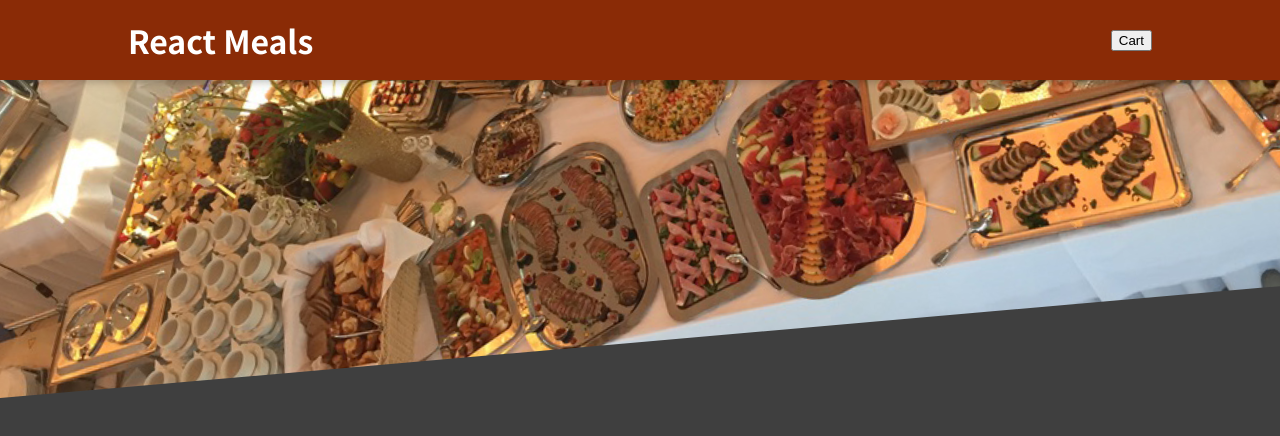
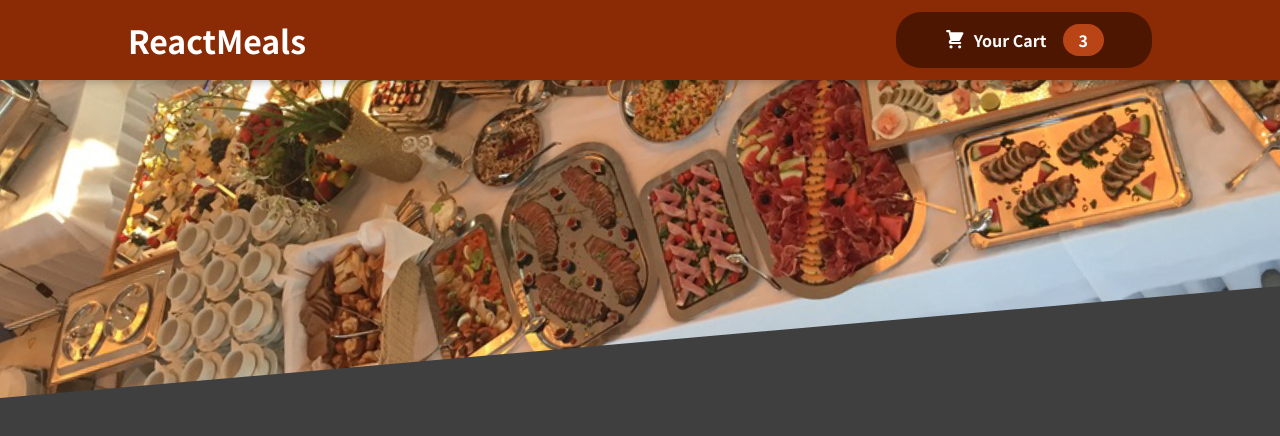
Before and after one commit to inusanaimu/React-Meals-App, a React (Create React App) app: page / in a window 1280 px wide. Shown: the top 436 px of the page. Built offline with nearby package versions, Linux system fonts and the light colour scheme.

Commit message:
Button Cart Header

```diff
--- /dev/null
+++ b/src/components/Cart/CartIcon.js
@@ -0,0 +1,13 @@
+const CartIcon = () => {
+  return (
+    <svg
+      xmlns='http://www.w3.org/2000/svg'
+      viewBox='0 0 20 20'
+      fill='currentColor'
+    >
+      <path d='M3 1a1 1 0 000 2h1.22l.305 1.222a.997.997 0 00.01.042l1.358 5.43-.893.892C3.74 11.846 4.632 14 6.414 14H15a1 1 0 000-2H6.414l1-1H14a1 1 0 00.894-.553l3-6A1 1 0 0017 3H6.28l-.31-1.243A1 1 0 005 1H3zM16 16.5a1.5 1.5 0 11-3 0 1.5 1.5 0 013 0zM6.5 18a1.5 1.5 0 100-3 1.5 1.5 0 000 3z' />
+    </svg>
+  )
+}
+
+export default CartIcon
--- a/src/components/Layout/Header.js
+++ b/src/components/Layout/Header.js
@@ -1,13 +1,15 @@
 import React from 'react'
 
+import HeaderCartButton from './HeaderCartButton'
 import mealsImage from '../../asserts/meals.jpg'
 import classess from './Header.module.css'
+
 function Header(props) {
   return (
     <>
       <header className={classess.header}>
-        <h1>React Meals</h1>
-        <button>Cart</button>
+        <h1>ReactMeals</h1>
+        <HeaderCartButton />
       </header>
       <div className={classess['main-image']}>
         <img src={mealsImage} alt='A table full of delicioud foods' />
--- /dev/null
+++ b/src/components/Layout/HeaderCartButton.js
@@ -0,0 +1,18 @@
+import CartIcon from '../Cart/CartIcon'
+import classes from './HeaderCartButton.module.css'
+
+function HeaderCartButton(props) {
+  return (
+    <>
+      <button className={classes.button}>
+        <span className={classes.icon}>
+          <CartIcon />
+        </span>
+        <span>Your Cart</span>
+        <span className={classes.badge}>3</span>
+      </button>
+    </>
+  )
+}
+
+export default HeaderCartButton
--- /dev/null
+++ b/src/components/Layout/HeaderCartButton.module.css
@@ -0,0 +1,59 @@
+.button {
+  cursor: pointer;
+  font: inherit;
+  border: none;
+  background-color: #4d1601;
+  color: white;
+  padding: 0.75rem 3rem;
+  display: flex;
+  justify-content: space-around;
+  align-items: center;
+  border-radius: 25px;
+  font-weight: bold;
+}
+
+.button:hover,
+.button:active {
+  background-color: #2c0d00;
+}
+
+.icon {
+  width: 1.35rem;
+  height: 1.35rem;
+  margin-right: 0.5rem;
+}
+
+.badge {
+  background-color: #b94517;
+  padding: 0.25rem 1rem;
+  border-radius: 25px;
+  margin-left: 1rem;
+  font-weight: bold;
+}
+
+.button:hover .badge,
+.button:active .badge {
+  background-color: #92320c;
+}
+
+.bump {
+  animation: bump 300ms ease-out;
+}
+
+@keyframes bump {
+  0% {
+    transform: scale(1);
+  }
+  10% {
+    transform: scale(0.9);
+  }
+  30% {
+    transform: scale(1.1);
+  }
+  50% {
+    transform: scale(1.15);
+  }
+  100% {
+    transform: scale(1);
+  }
+}
```
Also changed, not shown: 1 other file (tests, documents, lock files or other folders).
